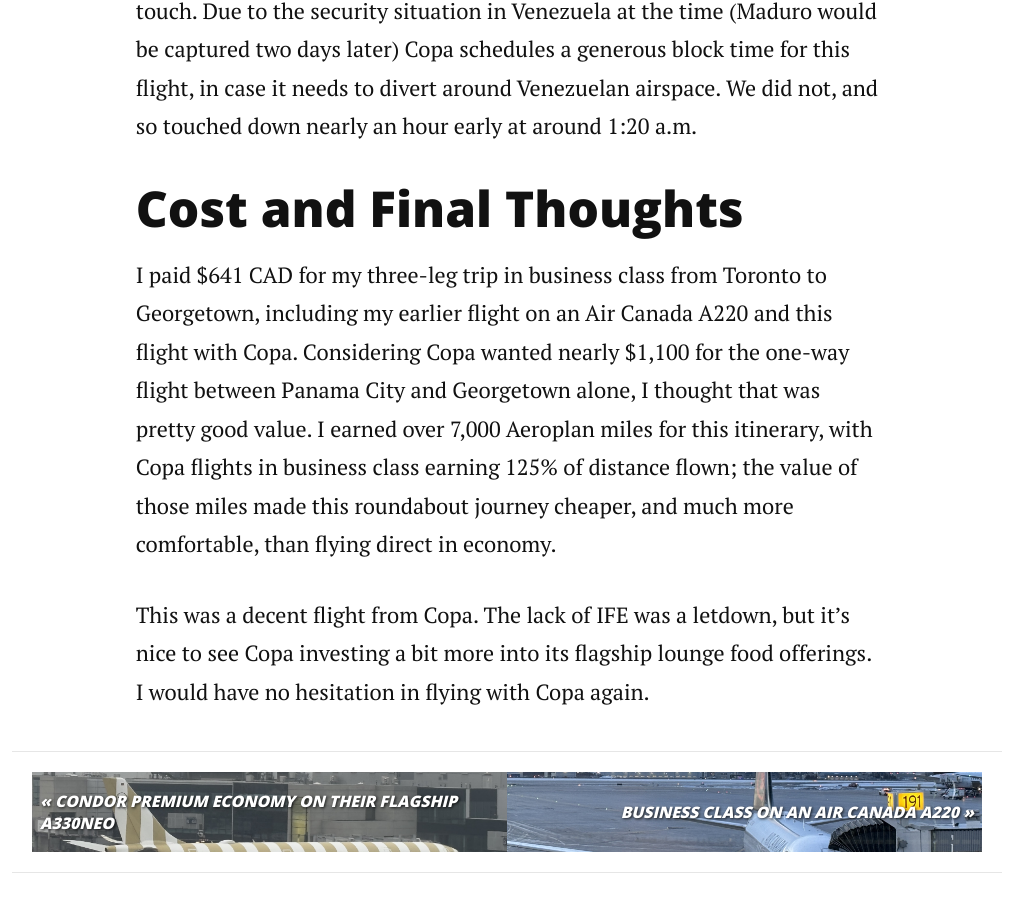
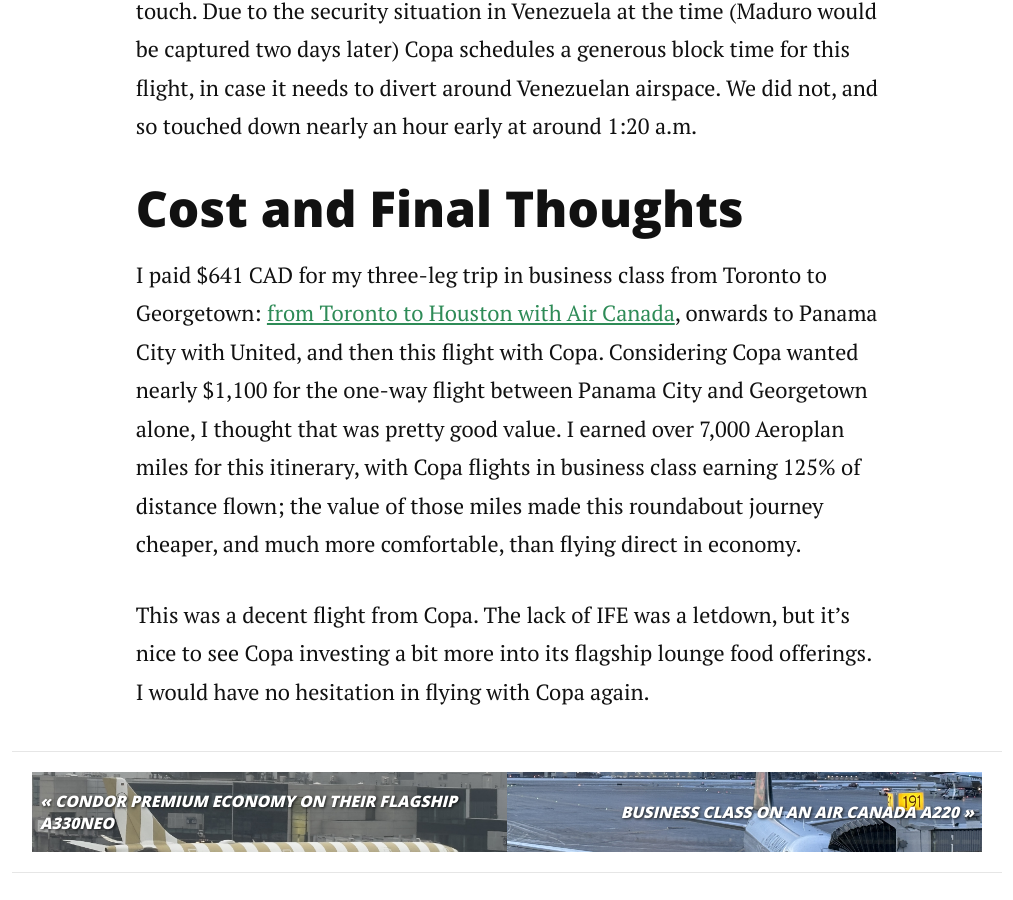
Before and after one commit to RatherBeExploring/ratherbeexploring.github.io, a Jekyll site: the page built from _posts/2025-12-31-business-class-copa-airlines-737-800.markdown, in a window 1280 px wide and 900 px high, scrolled down 13005 px. Shown: the whole window, without its empty margins (133-1146 px from the left). Built offline with Jekyll 4.4.1, drawn with Linux system fonts in a browser that asks for light colours; nearby versions of some CDN libraries.

Commit message:
Update 2025-12-31-business-class-copa-airlines-737-800.markdown
Add hyperlink, fix image tags

```diff
--- a/_posts/2025-12-31-business-class-copa-airlines-737-800.markdown
+++ b/_posts/2025-12-31-business-class-copa-airlines-737-800.markdown
@@ -22,28 +22,28 @@
 Inside you will find a manned bar with a few seats, a large dining room with seat pairs arranged across a table, and an "outdoor" patio area that overlooks the terminal below (and is also exposed to the associated noise).  There's also a small media room with televisions and comfortable chairs, a rest room with not-quite-fully-flat seats, and a children's room.
 
 <div class="centered-block">
-<img src="/assets/img/copa2.JPG" alt="Seating options in the Copa Club.">
+<img src="/assets/img/copa2.jpg" alt="Seating options in the Copa Club.">
 <p>The Christmas decorations were still up when I visited, and many staff were sporting blue Santa hats.</p>
 </div>
 
 In the past this lounge has had abysmal food offerings: the last time I visited two years ago, the only food options were tiny cold sandwiches and bar snacks.  Thankfully Copa has increased its standards, and while the selection wasn't great, there was at least hot food on offer when I visited: dinner service included rice, chicken, potatoes, and vegetables in sauce, along with a few different dessert squares.
 
 <div class="centered-block">
-<img src="/assets/img/copa3.JPG" alt="Hot food options in the Copa Club: chicken, potato, rice, and vegetables.">
+<img src="/assets/img/copa3.jpg" alt="Hot food options in the Copa Club: chicken, potato, rice, and vegetables.">
 <p>Not the most generous selection, but a huge improvement over the finger sandwiches Copa used to serve for "dinner".</p>
 </div>
 
 Aside from the lack of food and the crowding, the other major issue with my last visit was horrible ventilation in the shower suites.  This, unfortunately, hasn't changed: I knew from last time that a hot shower would leave the room steamy and me sweaty, rather defeating the point.  Even with a room-temperature shower there was noticeable condensation throughout the room after about five minutes.  This is an amateur oversight in design.
 
 <div class="centered-block">
-<img src="/assets/img/copa4.JPG" alt="Shower suite in the Copa Club.">
+<img src="/assets/img/copa4.jpg" alt="Shower suite in the Copa Club.">
 <p>A nice place to freshen up...unless you happen to enjoy hot showers.</p>
 </div>
 
 Nevertheless, after having been in airports or on planes for over 12 hours by this point I appreciated the chance to freshen up.  Copa limits its shower access to passengers with an onward flight with a scheduled time of four hours or more, which excludes a sizeable chunk of its route network.  As a result for each of the three times that I've used these showers, I've never had to wait more than a few minutes.  There's a small desk to the left immediately after entering the lounge: reserve a shower suite here, and your name will be called over the tannoy when it's ready.
 
 <div class="centered-block">
-<img src="/assets/img/copa5.JPG" alt="Panamanian Balboa beer sitting on a table in the Copa Club.">
+<img src="/assets/img/copa5.jpg" alt="Panamanian Balboa beer sitting on a table in the Copa Club.">
 <p>After showering and eating, I had only a few minutes to relax before the walk over to T1.</p>
 </div>
 
@@ -60,7 +60,7 @@
 ## Seat and Entertainment
 
 <div class="centered-block">
-<img src="/assets/img/copa6.JPG" alt="Business class seats on a Copa Airlines 737-800.">
+<img src="/assets/img/copa6.jpg" alt="Business class seats on a Copa Airlines 737-800.">
 <p>Seats were wide and comfortable, with ample legroom.</p>
 </div>
 
@@ -81,7 +81,7 @@
 Copa has "upgraded" some of their business class seats to remove entertainment screens, previously found in the armrest.  In theory entertainment can instead be streamed to your personal device, with a device holder folding down from the seatback in front of you.  In practice, this did not work at all on my flight…instead, you can enjoy a rare printed in-flight magazine, available at each seat.
 
 <div class="centered-block">
-<img src="/assets/img/copa9.JPG" alt="Panorama, the in-flight magazine of Copa Airlines.">
+<img src="/assets/img/copa9.jpg" alt="Panorama, the in-flight magazine of Copa Airlines.">
 <p>No entertainment, but a physical in-flight magazine (with route map) is always appreciated.</p>
 </div>
 
@@ -90,7 +90,7 @@
 No pre-departure beverage service was offered, despite this being a light load (only 7/16 seats were occupied in business class).  The flight attendant serving the forward cabin introduced herself to each passenger prior to pushback, and took meal orders.  Copa does not offer pre-ordering, and there were only two options on tonight's flight.  I went for the beef rice with fried plantain, which came with a garden salad with choice of Italian or caesar dressing.
 
 <div class="centered-block">
-<img src="/assets/img/copa10.JPG" alt="Glass of Balboa beer, water, and ramekin of nuts resting on an armrest drink holder.">
+<img src="/assets/img/copa10.jpg" alt="Glass of Balboa beer, water, and ramekin of nuts resting on an armrest drink holder.">
 <p>There was one drink service for both the warm nuts and dinner.</p>
 </div>
 
@@ -116,6 +116,6 @@
 
 ## Cost and Final Thoughts
 
-I paid $641 CAD for my three-leg trip in business class from Toronto to Georgetown, including my earlier flight on an Air Canada A220 and this flight with Copa.  Considering Copa wanted nearly $1,100 for the one-way flight between Panama City and Georgetown alone, I thought that was pretty good value.  I earned over 7,000 Aeroplan miles for this itinerary, with Copa flights in business class earning 125% of distance flown; the value of those miles made this roundabout journey cheaper, and much more comfortable, than flying direct in economy.
+I paid $641 CAD for my three-leg trip in business class from Toronto to Georgetown: <a href="https://ratherbeexploring.github.io/blog/business-class-on-air-canadas-a220/" target="_blank" rel="noopener noreferrer">from Toronto to Houston with Air Canada</a>, onwards to Panama City with United, and then this flight with Copa.  Considering Copa wanted nearly $1,100 for the one-way flight between Panama City and Georgetown alone, I thought that was pretty good value.  I earned over 7,000 Aeroplan miles for this itinerary, with Copa flights in business class earning 125% of distance flown; the value of those miles made this roundabout journey cheaper, and much more comfortable, than flying direct in economy.
 
 This was a decent flight from Copa.  The lack of IFE was a letdown, but it's nice to see Copa investing a bit more into its flagship lounge food offerings.  I would have no hesitation in flying with Copa again.
```
